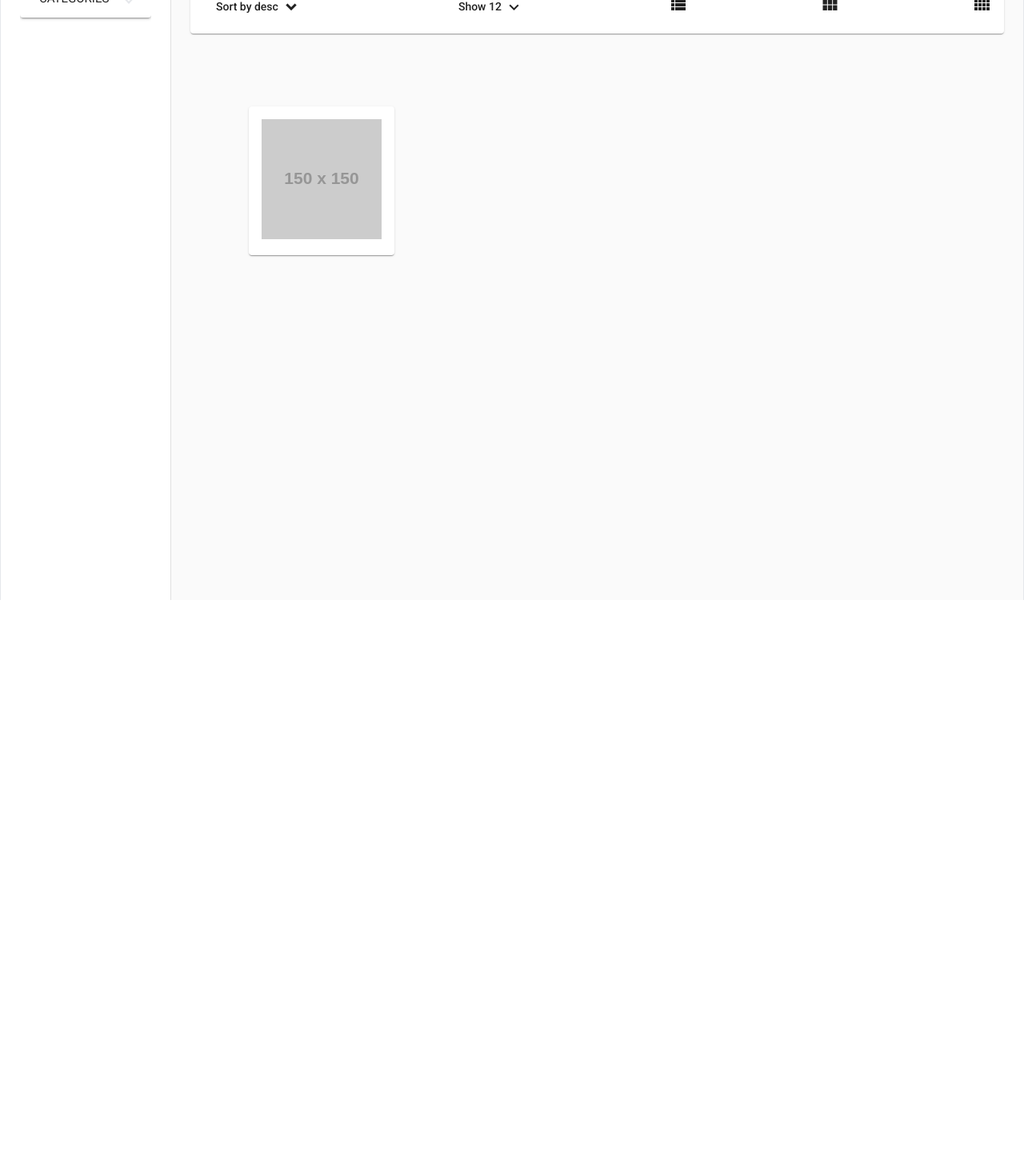
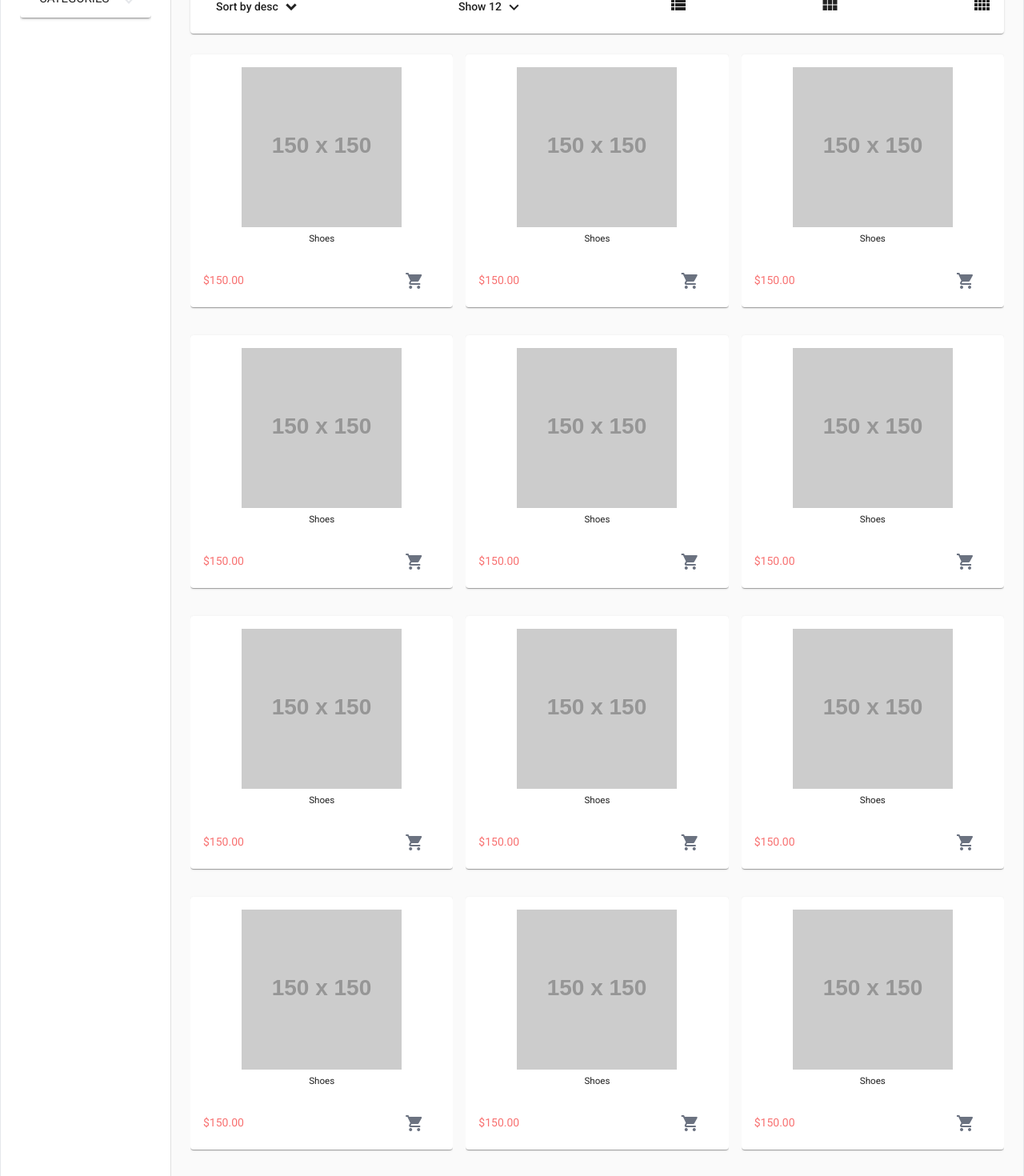
Before and after one commit to sudhansom/webshop-frontend-ng, an Angular app: page /home in a window 1280 px wide. Shown: the part 114-1584 px from the top of the page at 80% size. Before the commit the page ends 864 px from the top, so only its background shows below. Built offline with nearby package versions, Linux system fonts and the light colour scheme.

Commit message:
fix all homepage

```diff
--- a/src/app/pages/home/components/product-box/product-box.component.html
+++ b/src/app/pages/home/components/product-box/product-box.component.html
@@ -1,5 +1,23 @@
-<mat-card class="text-center">
-    <div>
-        <img class="mb-1 mx-auto" src="https://via.placeholder.com/150" alt="">
+<mat-card class="flex" [ngClass]="{'text-center': !fullWidthMode}">
+    <div [ngClass]="{flex: fullWidthMode}">
+        <img
+            class="mb-1 mx-auto h-[200px]"
+            src="https://via.placeholder.com/150" alt=""
+            [ngClass]="{'h-200px': !fullWidthMode, 'h-[360px]': fullWidthMode}"
+        />
+
+        <div class="w-full" [ngClass]="{'px-8 flex flex-col justify-between': fullWidthMode}">
+            <div>
+                <h5>Shoes</h5>
+                <p class="truncate hover:whitespace-normal"></p>
+                <p *ngIf="fullWidthMode">Description</p>
+            </div>
+            <div class="flex justify-between items-center">
+                <span class="text-red-400">{{150 | currency}}</span>
+                <button mat-button>
+                    <mat-icon class="text-gray-500">shopping_cart</mat-icon>
+                </button>
+            </div>
+        </div>
     </div>
 </mat-card>
--- a/src/app/pages/home/components/product-box/product-box.component.ts
+++ b/src/app/pages/home/components/product-box/product-box.component.ts
@@ -1,10 +1,11 @@
-import { Component, OnInit } from '@angular/core';
+import { Component, OnInit, Input } from '@angular/core';
 
 @Component({
   selector: 'app-product-box',
   templateUrl:'./product-box.component.html'
 })
 export class ProductBoxComponent implements OnInit {
+  @Input() fullWidthMode = false;
 
   constructor() { }
 
--- a/src/app/pages/home/home/home.component.html
+++ b/src/app/pages/home/home/home.component.html
@@ -13,7 +13,74 @@
             [rowHeight]="rowHeight"
         >
             <mat-grid-tile>
-                <app-product-box></app-product-box>
+                <app-product-box
+                    class="w-full"
+                    [fullWidthMode]="columnCount===1"
+                ></app-product-box>
+            </mat-grid-tile>
+            <mat-grid-tile>
+                <app-product-box
+                    class="w-full"
+                    [fullWidthMode]="columnCount===1"
+                ></app-product-box>
+            </mat-grid-tile>
+            <mat-grid-tile>
+                <app-product-box
+                    class="w-full"
+                    [fullWidthMode]="columnCount===1"
+                ></app-product-box>
+            </mat-grid-tile>
+            <mat-grid-tile>
+                <app-product-box
+                    class="w-full"
+                    [fullWidthMode]="columnCount===1"
+                ></app-product-box>
+            </mat-grid-tile>
+            <mat-grid-tile>
+                <app-product-box
+                    class="w-full"
+                    [fullWidthMode]="columnCount===1"
+                ></app-product-box>
+            </mat-grid-tile>
+            <mat-grid-tile>
+                <app-product-box
+                    class="w-full"
+                    [fullWidthMode]="columnCount===1"
+                ></app-product-box>
+            </mat-grid-tile>
+            <mat-grid-tile>
+                <app-product-box
+                    class="w-full"
+                    [fullWidthMode]="columnCount===1"
+                ></app-product-box>
+            </mat-grid-tile>
+            <mat-grid-tile>
+                <app-product-box
+                    class="w-full"
+                    [fullWidthMode]="columnCount===1"
+                ></app-product-box>
+            </mat-grid-tile>
+            <mat-grid-tile>
+                <app-product-box
+                    class="w-full"
+                    [fullWidthMode]="columnCount===1"
+                ></app-product-box>
+            </mat-grid-tile>
+            <mat-grid-tile>
+                <app-product-box
+                    class="w-full"
+                    [fullWidthMode]="columnCount===1"
+                ></app-product-box>
+            </mat-grid-tile><mat-grid-tile>
+                <app-product-box
+                    class="w-full"
+                    [fullWidthMode]="columnCount===1"
+                ></app-product-box>
+            </mat-grid-tile><mat-grid-tile>
+                <app-product-box
+                    class="w-full"
+                    [fullWidthMode]="columnCount===1"
+                ></app-product-box>
             </mat-grid-tile>
         </mat-grid-list>
     </mat-drawer-content>
```
